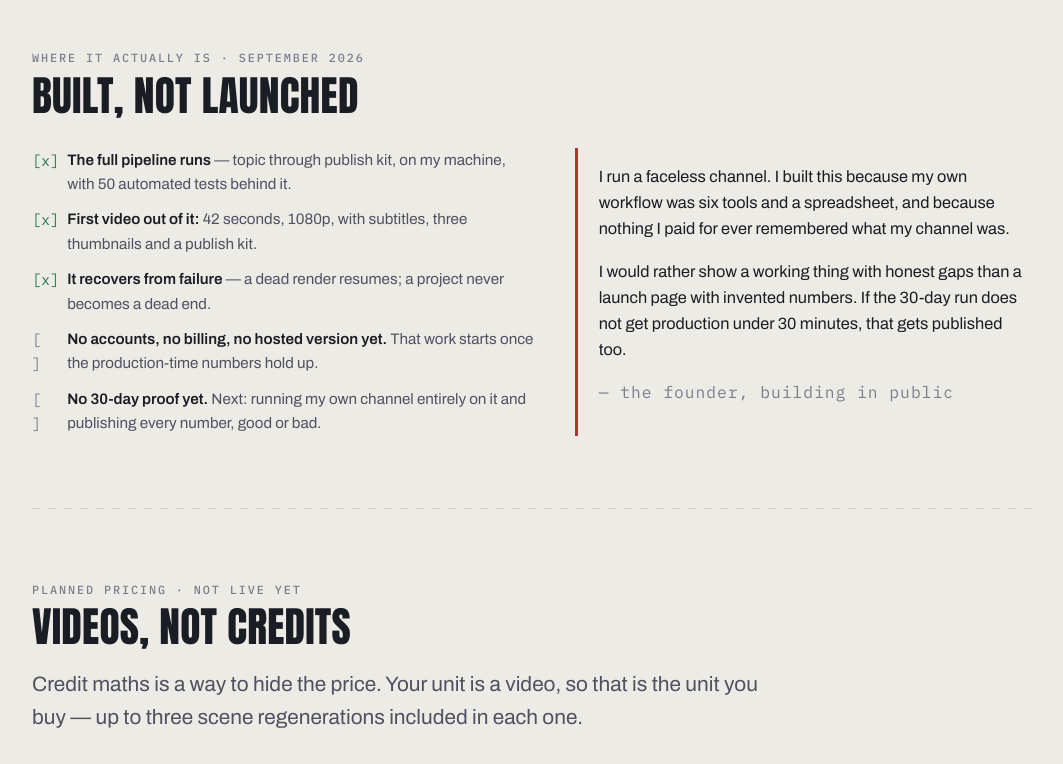
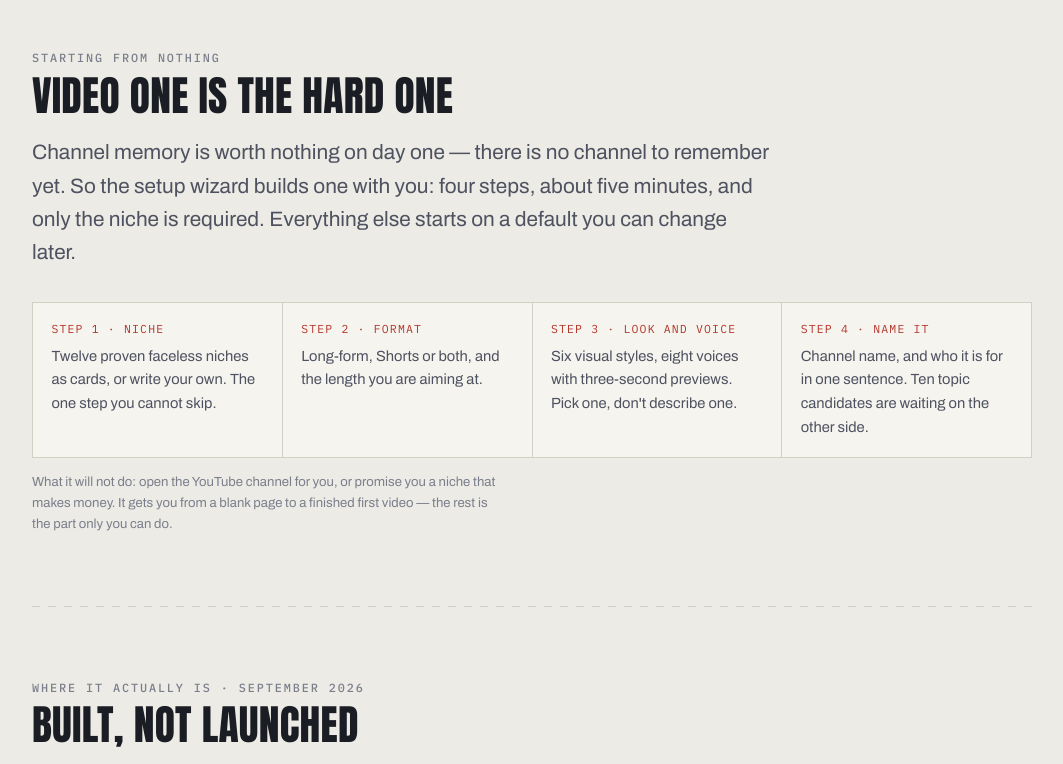
Before and after one commit to kelesmuhammedtalha-cmyk/kanava-landing, a plain HTML site: page index.html in a window 1280 px wide. Shown: the part 3360-4124 px from the top of the page, without its empty margins (108-1171 px from the left). Drawn offline with Linux system fonts and the light colour scheme.

Commit message:
Speak to visitors who do not have a channel yet
Channel memory means nothing on day one, so the page now shows what the
setup wizard actually does for a first channel - and what it will not do.

Co-Authored-By: Claude Opus 5 <noreply@anthropic.com>

```diff
--- a/index.html
+++ b/index.html
@@ -488,6 +488,25 @@ footer p { max-width: none; }
 
     <section>
       <div class="sec-head">
+        <p class="label">Starting from nothing</p>
+        <h2 class="display">Video one is the hard one</h2>
+        <p class="lede">Channel memory is worth nothing on day one &mdash; there is no channel to remember yet. So the setup wizard builds one with you: four steps, about five minutes, and only the niche is required. Everything else starts on a default you can change later.</p>
+      </div>
+
+      <dl class="memory-grid">
+        <div class="mem-cell"><dt>Step 1 &middot; Niche</dt><dd>Twelve proven faceless niches as cards, or write your own. The one step you cannot skip.</dd></div>
+        <div class="mem-cell"><dt>Step 2 &middot; Format</dt><dd>Long-form, Shorts or both, and the length you are aiming at.</dd></div>
+        <div class="mem-cell"><dt>Step 3 &middot; Look and voice</dt><dd>Six visual styles, eight voices with three-second previews. Pick one, don't describe one.</dd></div>
+        <div class="mem-cell"><dt>Step 4 &middot; Name it</dt><dd>Channel name, and who it is for in one sentence. Ten topic candidates are waiting on the other side.</dd></div>
+      </dl>
+
+      <p class="form-note">What it will not do: open the YouTube channel for you, or promise you a niche that makes money. It gets you from a blank page to a finished first video &mdash; the rest is the part only you can do.</p>
+    </section>
+
+    <hr class="stitch">
+
+    <section>
+      <div class="sec-head">
         <p class="label">Where it actually is &middot; September 2026</p>
         <h2 class="display">Built, not launched</h2>
       </div>
```
